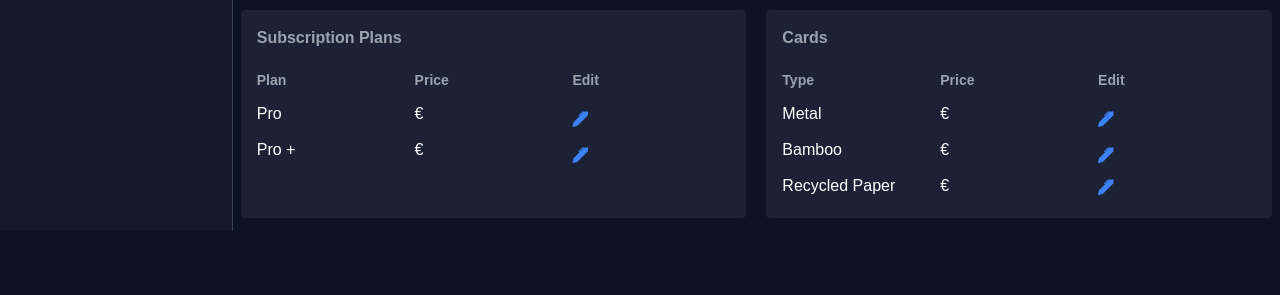
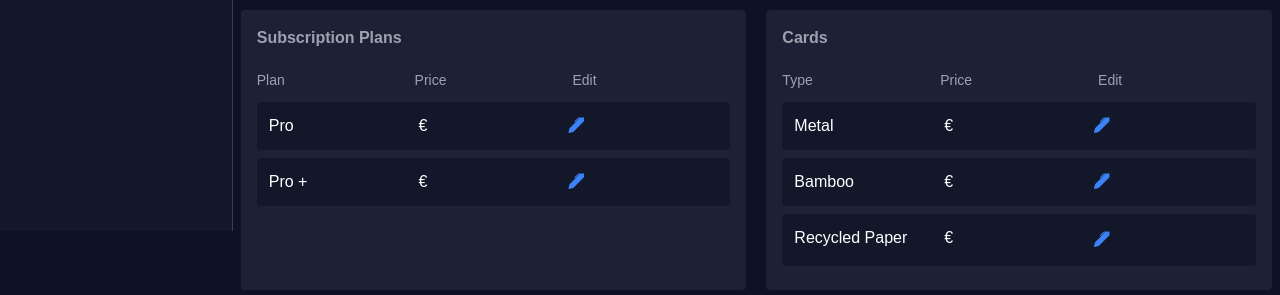
Before and after one commit to kid-us/VibeDashboard, a React (Vite) app: page / in a window 1280 px wide. Shown: the part 569-864 px from the top of the page. Before the commit the page ends 800 px from the top, so only its background shows below. Built offline with nearby package versions, Linux system fonts and the light colour scheme; no server answers.

Commit message:
Adding bg

```diff
--- a/src/components/Materials/Materials.tsx
+++ b/src/components/Materials/Materials.tsx
@@ -73,12 +73,14 @@ const Materials = () => {
       <p className="text-gray-400 font-bold mb-5">Cards</p>
 
       <div className="grid grid-cols-3 text-white">
-        <p className="text-gray-400 text-sm font-bold mb-3">Type</p>
-        <p className="text-gray-400 text-sm font-bold mb-3">Price</p>
-        <p className="text-gray-400 text-sm font-bold mb-3">Edit</p>
+        <p className="text-gray-400 text-sm mb-3">Type</p>
+        <p className="text-gray-400 text-sm mb-3">Price</p>
+        <p className="text-gray-400 text-sm mb-3">Edit</p>
+
         {/* Metal */}
-        <p className="mb-3">Metal</p>
-        <p className="mb-3">€{cards?.metal.price}</p>
+        <div className="col-span-3 grid grid-cols-3 secondary-bg mb-2 py-3 px-3 rounded">
+          <p className="">Metal</p>
+          <p className="">€{cards?.metal.price}</p>
 
           <div className="flex gap-x-3">
             {editBtn === "metal" ? (
@@ -106,9 +108,12 @@ const Materials = () => {
               ></button>
             )}
           </div>
+        </div>
+
         {/* Bamboo */}
-        <p className="mb-3">Bamboo</p>
-        <p className="mb-3">€{cards?.bamboo.price}</p>
+        <div className="col-span-3 grid grid-cols-3 secondary-bg mb-2 py-3 px-3 rounded">
+          <p className="">Bamboo</p>
+          <p className="">€{cards?.bamboo.price}</p>
           <div className="flex gap-x-3">
             {editBtn === "bamboo" ? (
               <>
@@ -135,7 +140,10 @@ const Materials = () => {
               ></button>
             )}
           </div>
+        </div>
+
         {/* Recycled */}
+        <div className="col-span-3 grid grid-cols-3 secondary-bg mb-2 py-3 px-3 rounded">
           <p className="mb-1">Recycled Paper</p>
           <p className="mb-1">€{cards?.recycled_paper.price}</p>
           <div className="flex gap-x-3">
@@ -166,6 +174,7 @@ const Materials = () => {
           </div>
         </div>
       </div>
+    </div>
   );
 };
 
--- a/src/components/Subscription/Subscription.tsx
+++ b/src/components/Subscription/Subscription.tsx
@@ -61,12 +61,14 @@ const Subscription = () => {
         <p className="text-gray-400 font-bold mb-5">Subscription Plans</p>
 
         <div className="grid grid-cols-3 text-white">
-          <p className="text-gray-400 text-sm font-bold mb-3 w-full">Plan</p>
-          <p className="text-gray-400 text-sm font-bold mb-3 w-full">Price</p>
-          <p className="text-gray-400 text-sm font-bold mb-3 w-full">Edit</p>
-          {/* Metal */}
-          <p className="mb-3">Pro</p>
-          <p className="mb-3">€{subscription?.pro.price}</p>
+          <p className="text-gray-400 text-sm mb-3 w-full">Plan</p>
+          <p className="text-gray-400 text-sm mb-3 w-full">Price</p>
+          <p className="text-gray-400 text-sm mb-3 w-full">Edit</p>
+
+          {/* Pro */}
+          <div className="col-span-3 grid grid-cols-3 secondary-bg mb-2 py-3 px-3 rounded">
+            <p className="">Pro</p>
+            <p className="">€{subscription?.pro.price}</p>
 
             <div className="flex gap-x-3">
               {editBtn === "pro" ? (
@@ -94,10 +96,12 @@ const Subscription = () => {
                 ></button>
               )}
             </div>
+          </div>
 
-          {/* Bamboo */}
-          <p className="mb-3">Pro +</p>
-          <p className="mb-3">€{subscription?.proPlus.price}</p>
+          {/* Pro + */}
+          <div className="col-span-3 grid grid-cols-3 secondary-bg mb-2 py-3 px-3 rounded">
+            <p className="">Pro +</p>
+            <p className="">€{subscription?.proPlus.price}</p>
             <div className="flex gap-x-3">
               {editBtn === "pro+" ? (
                 <>
@@ -126,6 +130,7 @@ const Subscription = () => {
             </div>
           </div>
         </div>
+      </div>
       <div></div>
     </div>
   );
```
Lines whose indentation alone changed are shown as unchanged.
